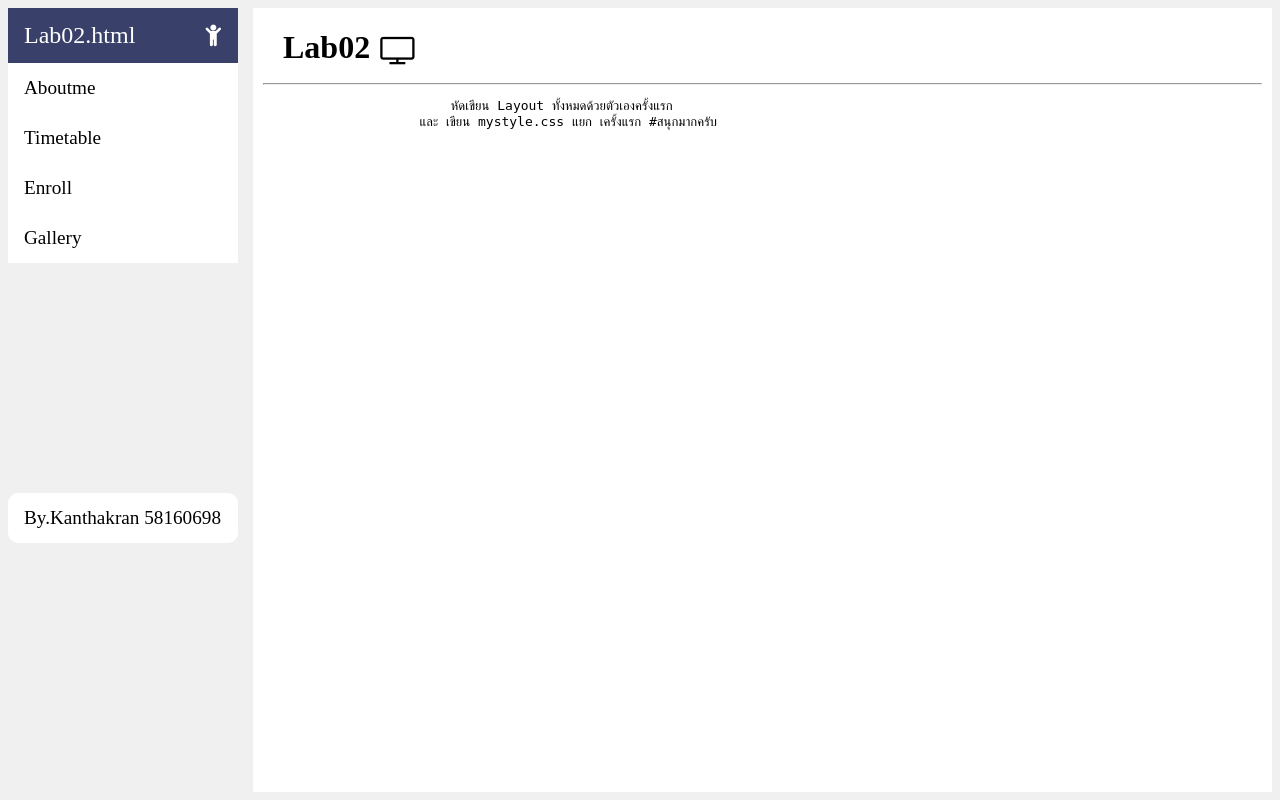
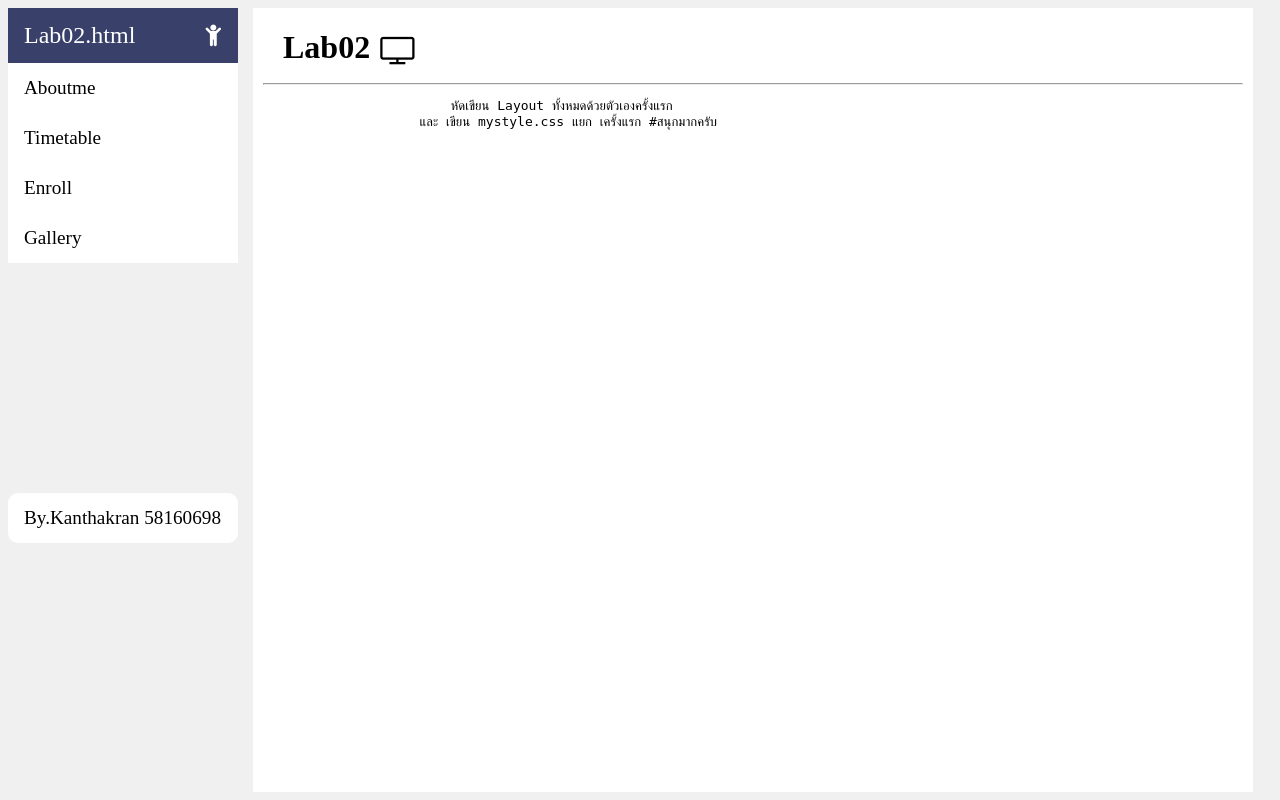
Before and after one commit to bankzxiistyle2/lab-1, a PHP site: page /lab02.html in a window 1280 px wide. Run offline with PHP 8.4, Linux system fonts and the light colour scheme.

Commit message:
change px

```diff
--- a/lab02/mystyle.css
+++ b/lab02/mystyle.css
@@ -18,6 +18,7 @@ body {
     background-color: white;
     height: 100%;
     overflow: auto;
+    width: 1000px;
 }
 
 #myinner {
```
